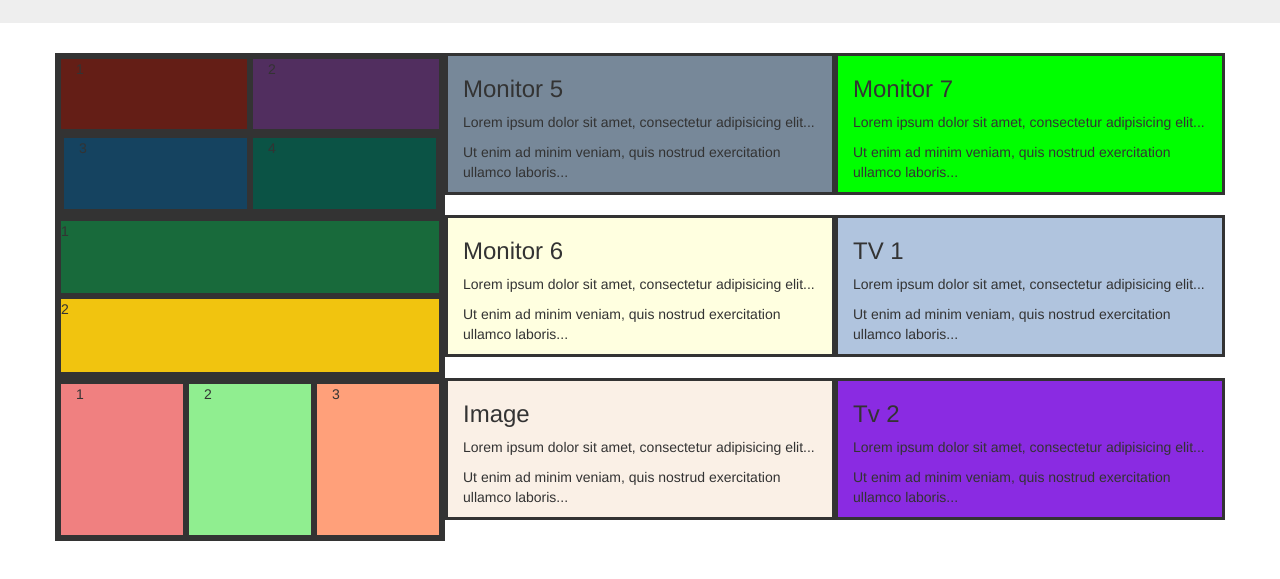
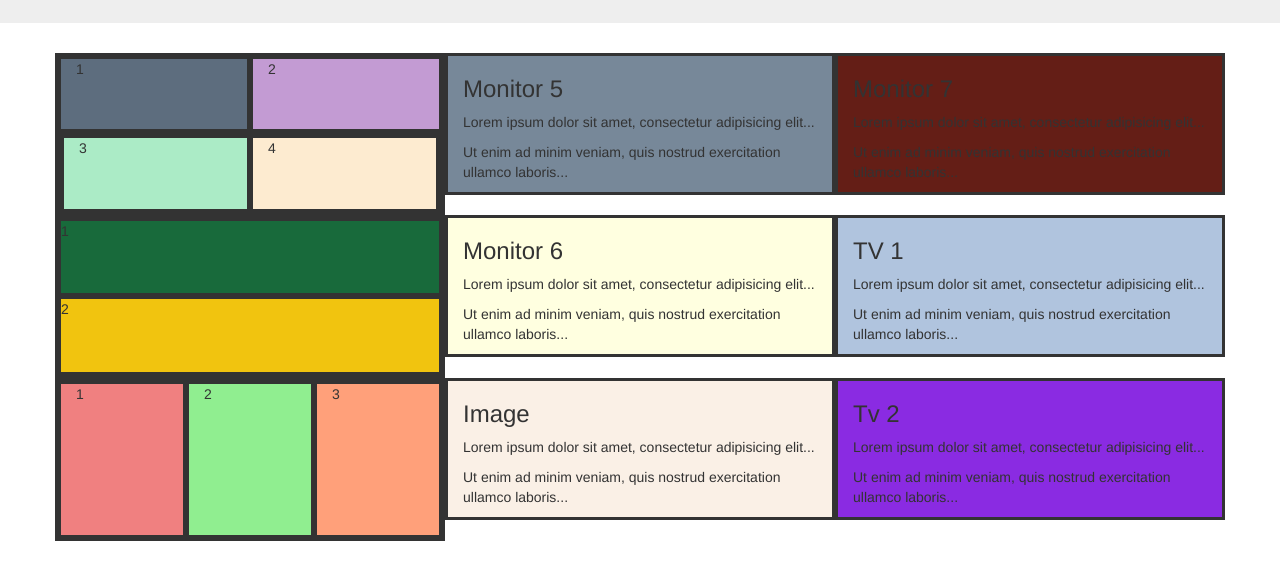
Before and after one commit to Thadchayini/noc, a plain HTML site: page index.html in a window 1280 px wide. Shown: the part 127-706 px from the top of the page. Drawn offline with nearby package versions, Linux system fonts and the light colour scheme.

Commit message:
Update index.html

```diff
--- a/index.html
+++ b/index.html
@@ -49,12 +49,12 @@
   <div class="row" >
     <div class="col-sm-4" style="border:solid">
         <div class="row">
-            <div class=col-sm-6   style="border:solid; height:76px; background-color: #641e16;">1</div>
-            <div class=col-sm-6   style="border:solid; height:76px; background-color: #512e5f;">2</div>
+            <div class=col-sm-6   style="border:solid; height:76px; background-color:  #5d6d7e;">1</div>
+            <div class=col-sm-6   style="border:solid; height:76px; background-color:  #c39bd3;">2</div>
             </div>
             <div class="row" style="border:solid; height:80px;">
-            <div class=col-sm-6   style="border:solid; height:77px; background-color: #154360;">3</div>
-            <div class=col-sm-6   style="border:solid; height:77px; background-color: #0b5345;">4</div>
+            <div class=col-sm-6   style="border:solid; height:77px; background-color:  #abebc6;">3</div>
+            <div class=col-sm-6   style="border:solid; height:77px; background-color:  #fdebd0;">4</div>
             </div>
     </div>
     <div class="col-sm-4" style="border:solid; background-color:lightslategray;">
@@ -62,7 +62,7 @@
       <p>Lorem ipsum dolor sit amet, consectetur adipisicing elit...</p>
       <p>Ut enim ad minim veniam, quis nostrud exercitation ullamco laboris...</p>
     </div>
-    <div class="col-sm-4"  style="border:solid; background-color:lime;">
+    <div class="col-sm-4"  style="border:solid; background-color:#641e16;">
       <h3>Monitor 7</h3>
       <p>Lorem ipsum dolor sit amet, consectetur adipisicing elit...</p>
       <p>Ut enim ad minim veniam, quis nostrud exercitation ullamco laboris...</p>
```
